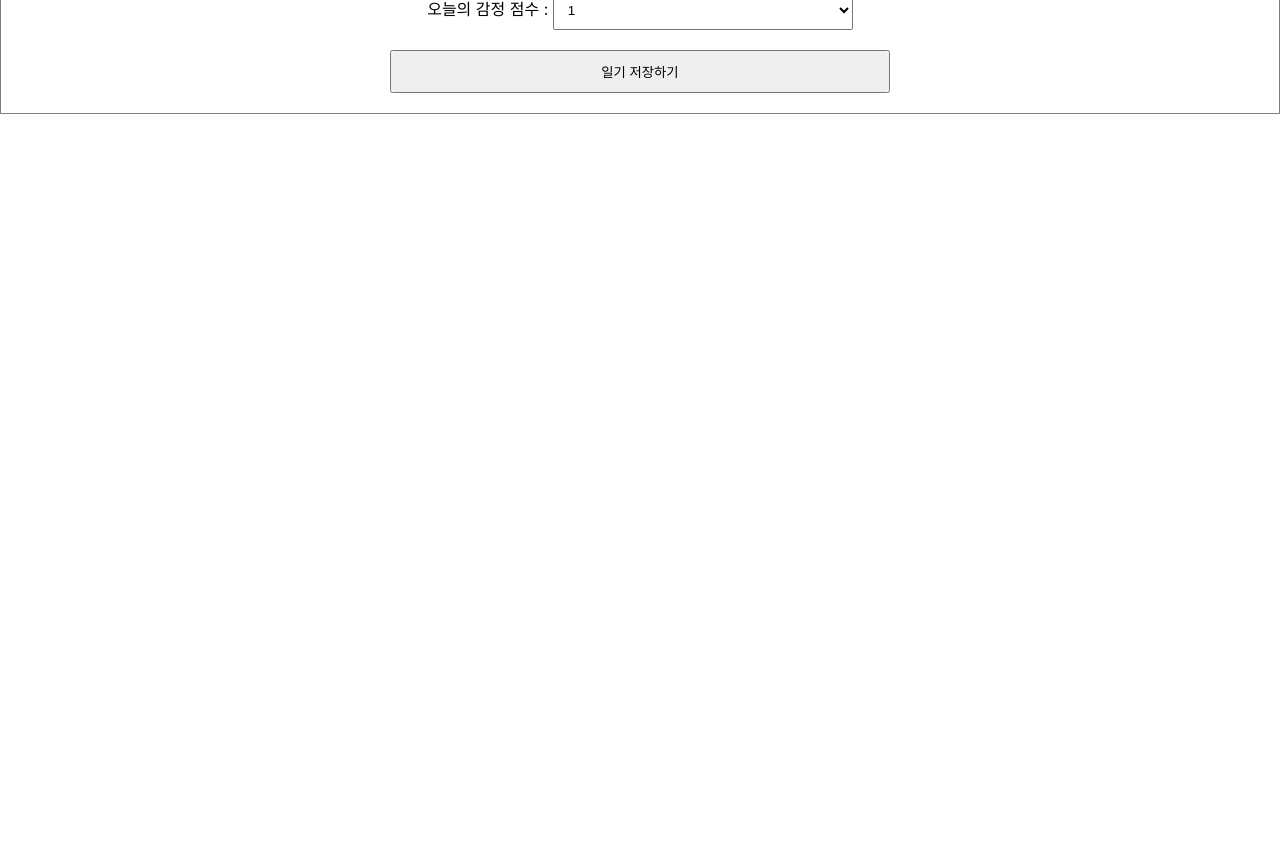
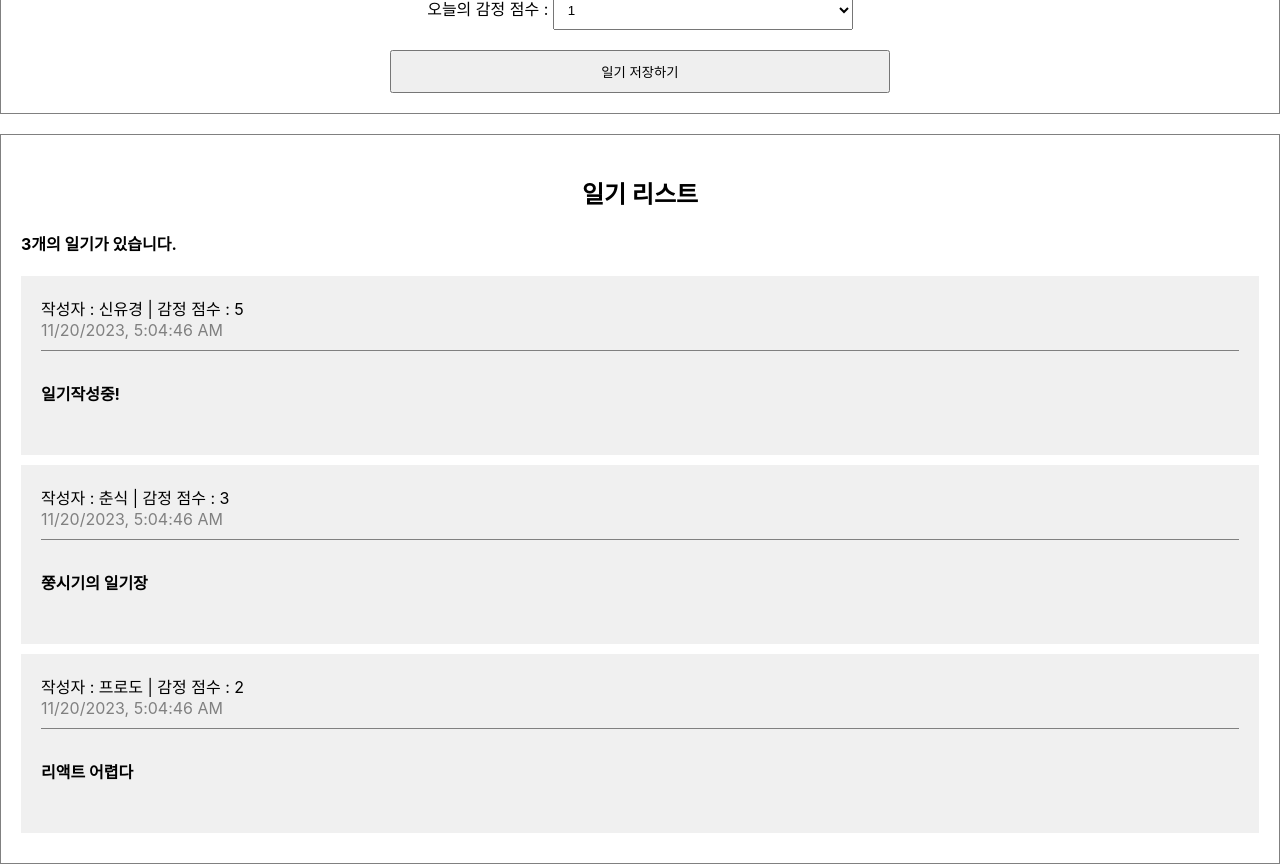
Before and after one commit to shin-6-0/React_SimpleDiary, a React (Create React App) app: page / in a window 1280 px wide. Shown: the part 400-1264 px from the top of the page. Before the commit the page ends 800 px from the top, so only its background shows below. Built offline with nearby package versions, Linux system fonts and the light colour scheme; the HTML template or start-up script is replaced by a standard one.

Commit message:
배열 사용하기 - 리스트 렌더링

```diff
--- a/src/App.css
+++ b/src/App.css
@@ -25,3 +25,39 @@
   padding:10px;
   cursor:pointer;
 }
+
+/*
+List
+*/
+.DiaryList{
+  border: 1px solid gray;
+  padding: 20px;
+  margin-top: 20px;
+}
+
+.DiaryList h2{
+  text-align: center;
+}
+
+/* Item */
+.DiaryItem{
+  background-color: rgb(240,240,240);
+  margin-bottom:10px;
+  padding:20px;
+}
+
+.DiaryItem .info{
+  border-bottom : 1px solid gray;
+  padding-bottom : 10px;
+  margin-bottom : 10px;
+}
+
+.DiaryItem .date{
+  color:gray;
+}
+
+.DiaryItem .content{
+  font-weight:bold;
+  margin-bottom : 30px;
+  margin-top : 30px;
+}
--- a/src/App.js
+++ b/src/App.js
@@ -1,10 +1,35 @@
 import './App.css';
 import DiaryEditor from './DiaryEditor';
+import DiaryList from './DiaryList';
+
+const dummyList=[
+  {
+    id:1,
+    author:"신유경",
+    content:"일기작성중!",
+    emotion:5,
+    created_date:new Date().getTime()
+    //Date의 getTime > 시간 반환
+  },
+  {
+    id:2,
+    author:"춘식",
+    content:"쭝시기의 일기장",
+    emotion:3,
+    created_date:new Date().getTime()
+  },
+  {    id:3,
+    author:"프로도",
+    content:"리액트 어렵다",
+    emotion:2,
+    created_date:new Date().getTime()}
+]
 
 function App() {
   return (
-    <div>
+    <div className="App">
       <DiaryEditor/>
+      <DiaryList diaryList={dummyList}/>
     </div>
   );
 }
--- /dev/null
+++ b/src/DiaryItem.js
@@ -0,0 +1,14 @@
+const DiaryItem = ({author,content,created_date,emotion,id}) => {
+  return <div className="DiaryItem">
+    <div className="info">
+      <span>작성자 : {author} | 감정 점수 : {emotion} </span>
+      <br/>
+      <span className="date">{new Date(created_date).toLocaleString()}</span>
+    </div>
+    <div className="content">{content}
+
+    </div>
+  </div>
+};
+
+export default DiaryItem;
--- /dev/null
+++ b/src/DiaryList.js
@@ -0,0 +1,18 @@
+import React from 'react';
+import DiaryItem from './DiaryItem';
+
+const DiaryList = ({diaryList}) => {
+  return (
+    <div className="DiaryList">
+      <h2>일기 리스트</h2>
+      <h4>{diaryList.length}개의 일기가 있습니다.</h4>
+      <div>
+        {diaryList.map((it) => (
+          <DiaryItem key={it.id}{...it}/>
+        ))}
+      </div>
+    </div>
+  );
+};
+
+export default DiaryList;
```
